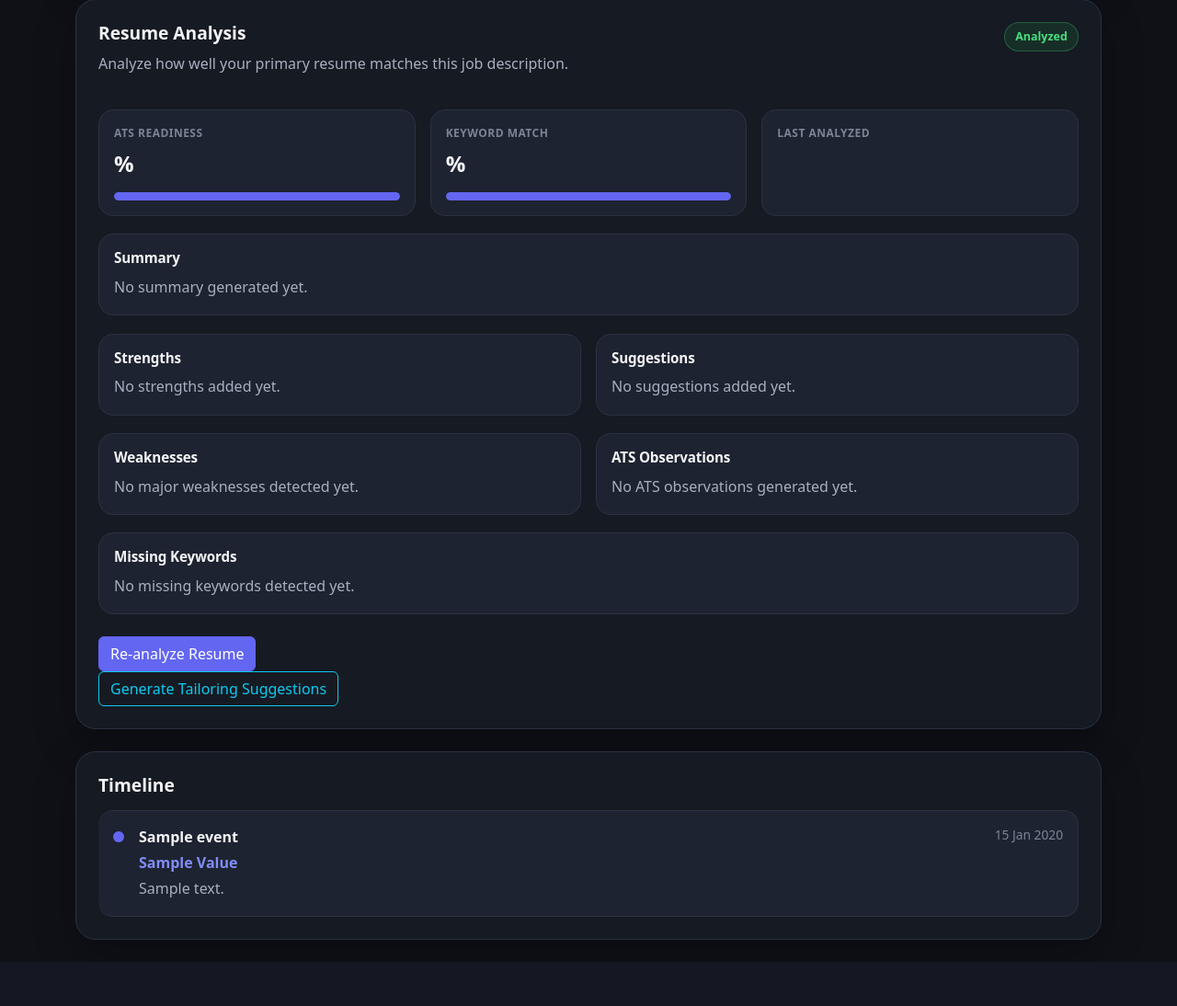
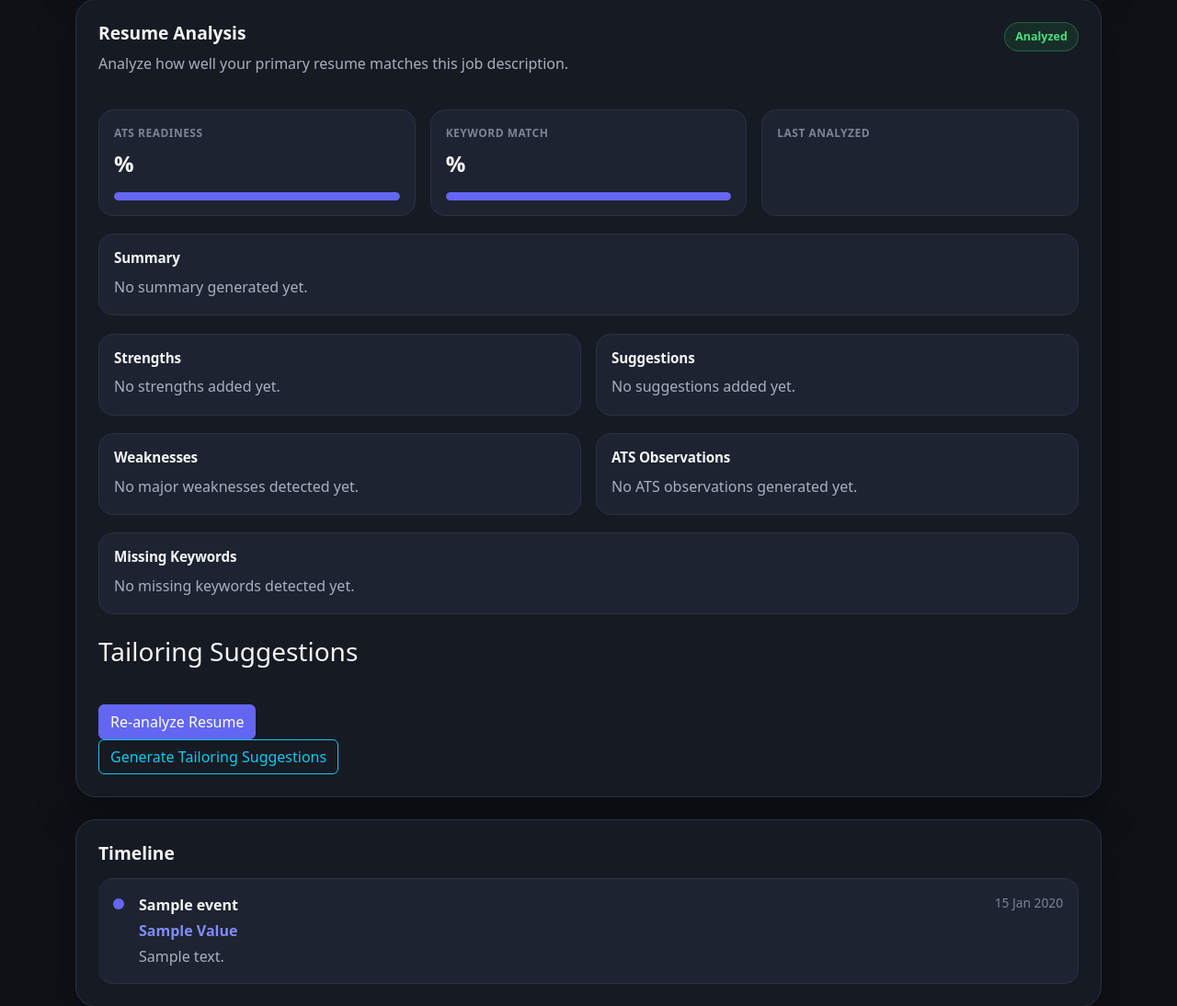
Before and after one commit to AtramAniket/career_os, a Flask app: template app/templates/applications/detail.html in a window 1280 px wide. Shown: the part 1885-2979 px from the top of the page at 92% size. Before the commit the page ends 2931 px from the top, so only its background shows below. Run offline with Flask 3, Linux system fonts and the light colour scheme; tables that the repository leaves empty hold one stand-in row (values such as "Sample post"); the template is opened without the code that fills it: values that come from a table or form of the project are taken from there, most other values are stand-ins (such as "Sample title", 1, 10 or a date in 2020); some libraries are stand-ins or nearby versions.

Commit message:
updated ui to show tailored suggestions

```diff
--- a/app/templates/applications/detail.html
+++ b/app/templates/applications/detail.html
@@ -492,6 +492,76 @@
       </div>
     {% endif %}
 
+    {% if latest_tailoring_analysis %}
+
+    <div class="analysis-card mt-4">
+
+        <div class="d-flex justify-content-between align-items-center mb-3">
+            <h3 class="section-title mb-0">
+                Tailoring Suggestions
+            </h3>
+        </div>
+
+        {% if latest_tailoring_analysis.improved_summary %}
+        <div class="mb-4">
+            <h5>Improved Professional Summary</h5>
+            <p>
+                {{ latest_tailoring_analysis.improved_summary }}
+            </p>
+        </div>
+        {% endif %}
+
+        {% if latest_tailoring_analysis.missing_keywords %}
+        <div class="mb-4">
+            <h5>Missing Keywords</h5>
+
+            <div class="d-flex flex-wrap gap-2">
+                {% for keyword in latest_tailoring_analysis.missing_keywords %}
+                    <span class="badge bg-warning text-dark">
+                        {{ keyword }}
+                    </span>
+                {% endfor %}
+            </div>
+        </div>
+        {% endif %}
+
+        {% if latest_tailoring_analysis.bullet_improvements %}
+        <div class="mb-4">
+            <h5>Bullet Improvements</h5>
+
+            <ul class="analysis-list">
+                {% for item in latest_tailoring_analysis.bullet_improvements %}
+                    <li>{{ item }}</li>
+                {% endfor %}
+            </ul>
+        </div>
+        {% endif %}
+
+        {% if latest_tailoring_analysis.suggestions %}
+        <div class="mb-4">
+            <h5>ATS Improvements</h5>
+
+            <ul class="analysis-list">
+                {% for item in latest_tailoring_analysis.suggestions %}
+                    <li>{{ item }}</li>
+                {% endfor %}
+            </ul>
+        </div>
+        {% endif %}
+
+        {% if latest_tailoring_analysis.analysis_summary %}
+        <div>
+            <h5>Recruiter Impression</h5>
+            <p>
+                {{ latest_tailoring_analysis.analysis_summary }}
+            </p>
+        </div>
+        {% endif %}
+
+    </div>
+
+    {% endif %}
+
     <form
       method="POST"
       action="{{ url_for('resume_analysis.analyze', application_id=application.id) }}"
```
